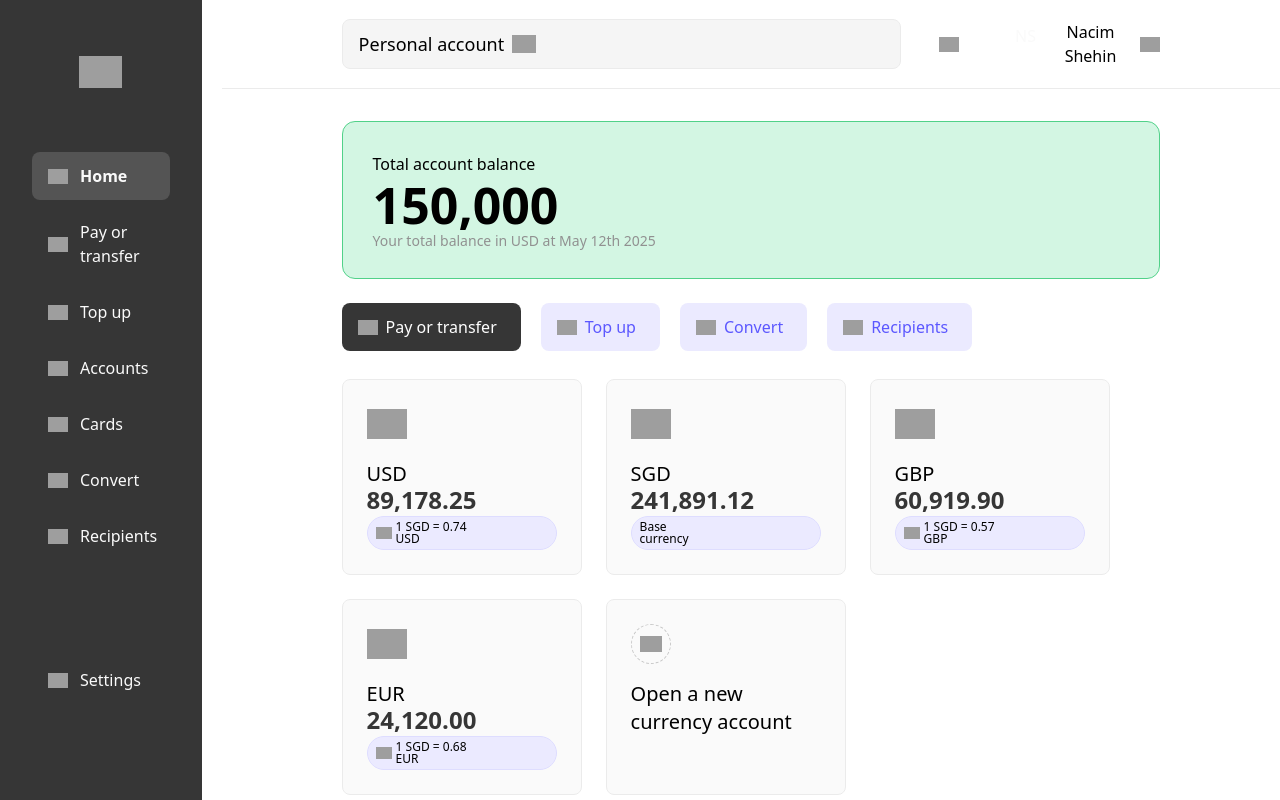
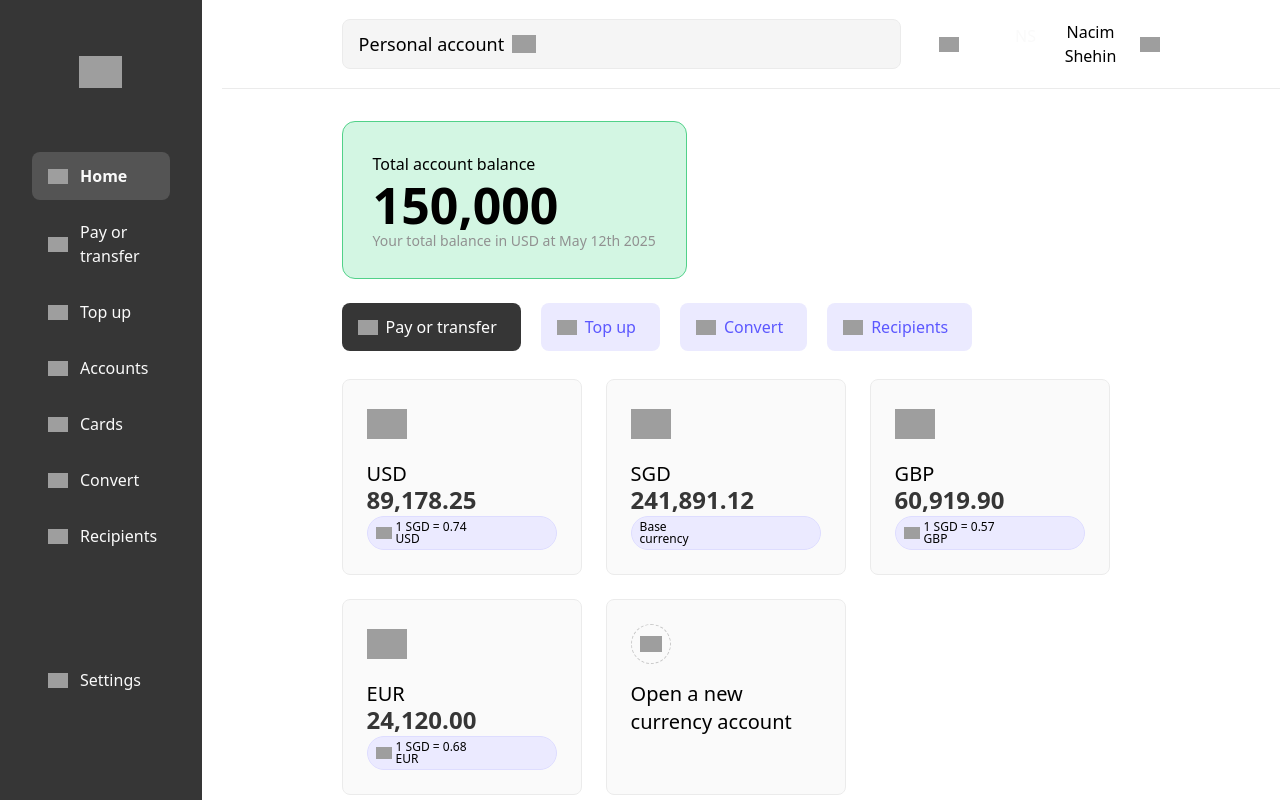
Before and after one commit to nacimshehin90/visual-clone-ui-wizard, a React (Vite) app: page / in a window 1280 px wide. Built offline with nearby package versions, Linux system fonts and the light colour scheme; grey boxes are pictures that could not be loaded.

Commit message:
Fix: Account balance box width
Make the account balance box fixed to the width of the content.

```diff
--- a/src/components/dashboard/AccountBalance.tsx
+++ b/src/components/dashboard/AccountBalance.tsx
@@ -1,8 +1,9 @@
+
 import React from 'react';
 
 export const AccountBalance: React.FC = () => {
   return (
-    <section className="bg-[rgba(154,235,191,0.43)] border flex flex-col items-stretch justify-center p-[30px] rounded-[13px] border-[rgba(81,209,137,1)] border-solid max-md:px-5">
+    <section className="bg-[rgba(154,235,191,0.43)] border inline-block items-stretch justify-center p-[30px] rounded-[13px] border-[rgba(81,209,137,1)] border-solid max-md:px-5">
       <div className="flex flex-col">
         <div className="self-stretch gap-1 text-base text-black font-medium">
           Total account balance
```
